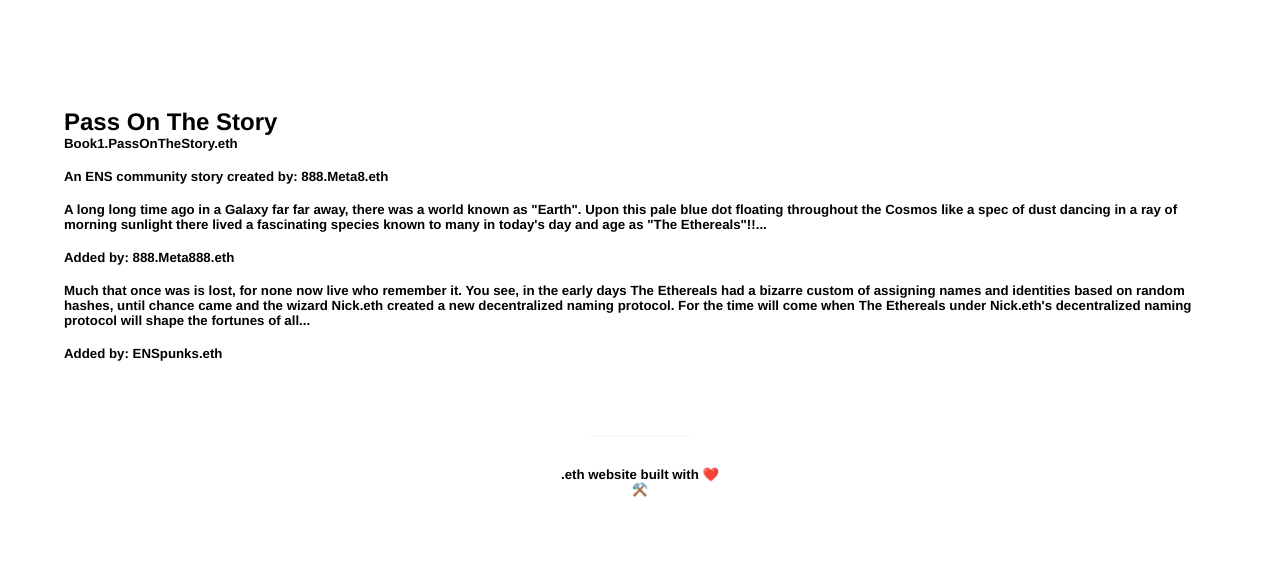
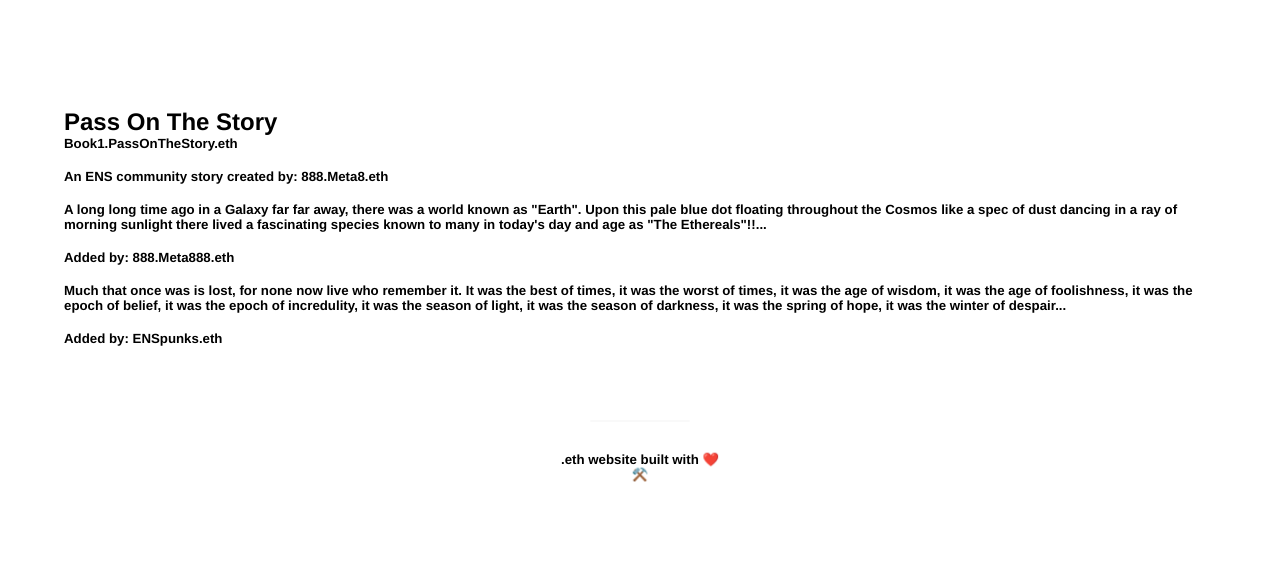
Before and after one commit to Web3Master/PassOnTheStory.eth, a plain HTML site: page index.html in a window 1280 px wide. Drawn offline with Linux system fonts and the light colour scheme; a web font is replaced by a local one.

Commit message:
Add files via upload

```diff
--- a/index.html
+++ b/index.html
@@ -40,7 +40,7 @@
 </div>
 </br>
 <div>
-<h5 style="text-align: Left;width:90%;margin-left:auto;margin-right:auto;">Much that once was is lost, for none now live who remember it.  You see, in the early days The Ethereals had a bizarre custom of assigning names and identities based on random hashes, until chance came and the wizard Nick.eth created a new decentralized naming protocol.  For the time will come when The Ethereals under Nick.eth's decentralized naming protocol will shape the fortunes of all...</h5>
+<h5 style="text-align: Left;width:90%;margin-left:auto;margin-right:auto;">Much that once was is lost, for none now live who remember it.  It was the best of times, it was the worst of times, it was the age of wisdom, it was the age of foolishness, it was the epoch of belief, it was the epoch of incredulity, it was the season of light, it was the season of darkness, it was the spring of hope, it was the winter of despair...</h5>
 </br>
 <h5 style="text-align: Left;width:90%;margin-left:auto;margin-right:auto;">Added by: ENSpunks.eth</h5>
 </div>
```
